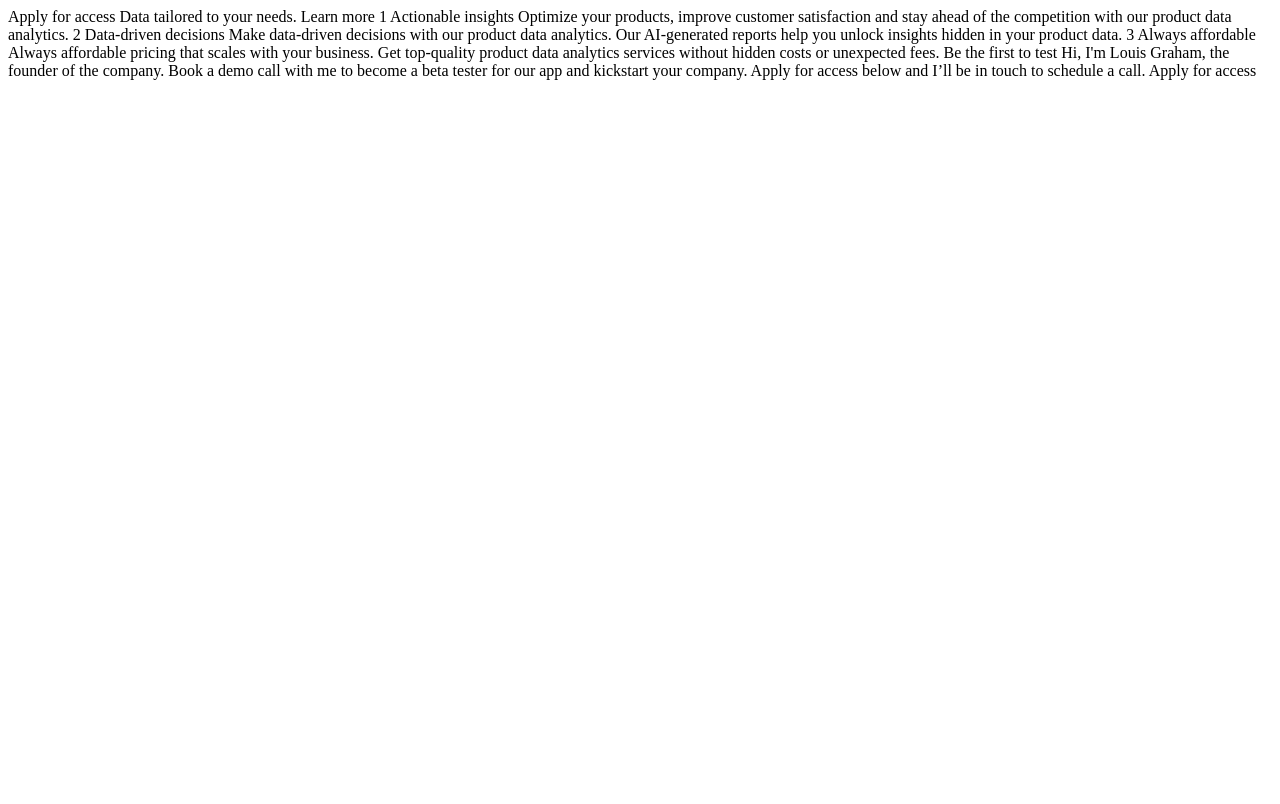
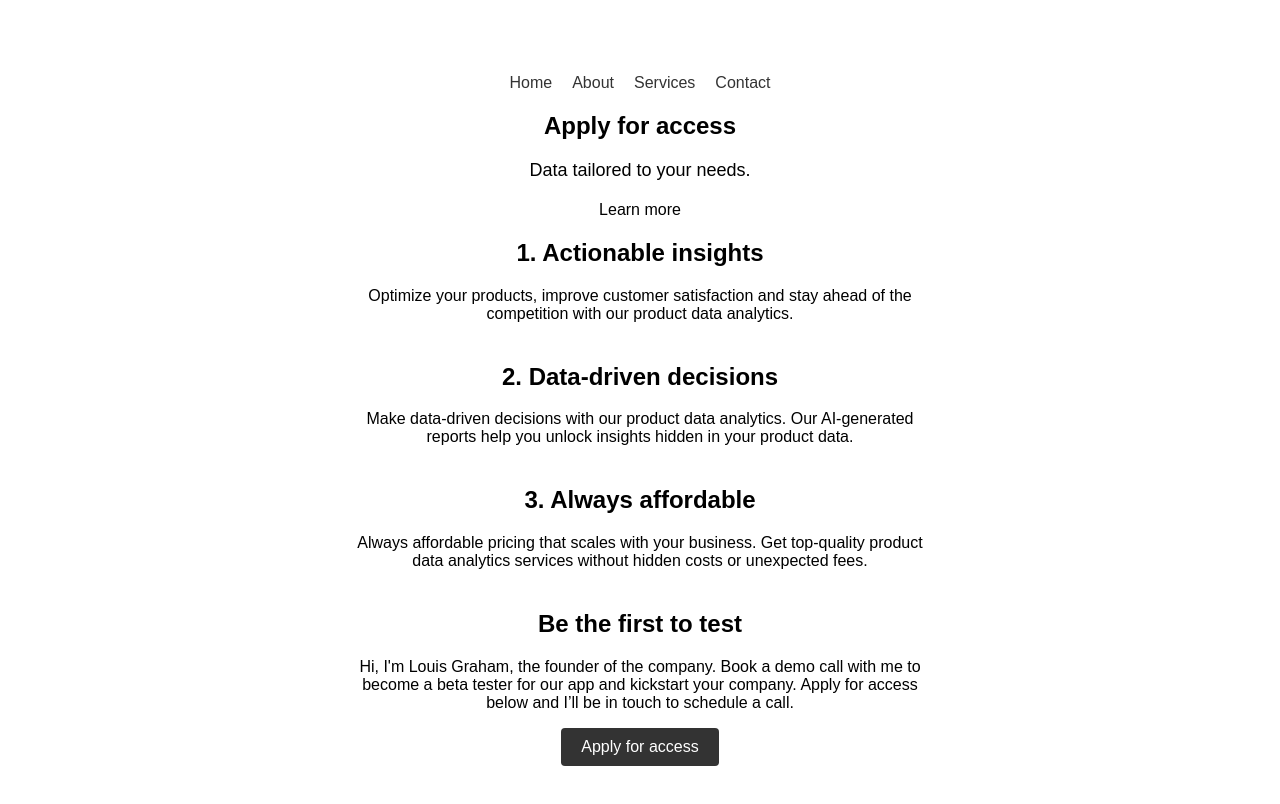
Before and after one commit to gladstone28/rose-workit-landing-page, a plain HTML site: page index.html in a window 1280 px wide. Drawn offline with Linux system fonts and the light colour scheme.

Commit message:
modified index.html and added style.css

```diff
--- a/index.html
+++ b/index.html
@@ -7,43 +7,97 @@
   <link rel="icon" type="image/png" sizes="32x32" href="./assets/images/favicon-32x32.png">
 
   <title>Frontend Mentor | Workit landing page</title>
+
+  <style>
+    /* CSS code for the flexbox layout */
+    body {
+      display: flex;
+      flex-direction: column;
+      align-items: center;
+      justify-content: center;
+      min-height: 100vh;
+      margin: 0;
+      padding: 20px;
+      font-family: Arial, sans-serif;
+    }
+
+    .container {
+      max-width: 600px;
+      text-align: center;
+    }
+
+    .nav {
+      display: flex;
+      justify-content: center;
+      margin-bottom: 20px;
+    }
+
+    .nav a {
+      margin: 0 10px;
+      text-decoration: none;
+      color: #333;
+    }
+
+    .heading {
+      font-size: 24px;
+      font-weight: bold;
+      margin-bottom: 20px;
+    }
+
+    .subheading {
+      font-size: 18px;
+      margin-bottom: 20px;
+    }
+
+    .section {
+      margin-bottom: 40px;
+    }
+
+    .cta-button {
+      display: inline-block;
+      padding: 10px 20px;
+      background-color: #333;
+      color: #fff;
+      text-decoration: none;
+      border-radius: 4px;
+    }
+  </style>
 </head>
 <body>
+  <div class="container">
+    <nav class="nav">
+      <a href="#">Home</a>
+      <a href="#">About</a>
+      <a href="#">Services</a>
+      <a href="#">Contact</a>
+    </nav>
 
-  Apply for access
+    <h1 class="heading">Apply for access</h1>
 
-  Data tailored to your needs.
+    <p class="subheading">Data tailored to your needs.</p>
 
-  Learn more
+    <p>Learn more</p>
 
-  1
+    <div class="section">
+      <h2>1. Actionable insights</h2>
+      <p>Optimize your products, improve customer satisfaction and stay ahead of the competition with our product data analytics.</p>
+    </div>
 
-  Actionable insights
+    <div class="section">
+      <h2>2. Data-driven decisions</h2>
+      <p>Make data-driven decisions with our product data analytics. Our AI-generated reports help you unlock insights hidden in your product data.</p>
+    </div>
 
-  Optimize your products, improve customer satisfaction and stay ahead of the competition
-  with our product data analytics.
+    <div class="section">
+      <h2>3. Always affordable</h2>
+      <p>Always affordable pricing that scales with your business. Get top-quality product data analytics services without hidden costs or unexpected fees.</p>
+    </div>
 
-  2
+    <h2>Be the first to test</h2>
 
-  Data-driven decisions
+    <p>Hi, I'm Louis Graham, the founder of the company. Book a demo call with me to become a beta tester for our app and kickstart your company. Apply for access below and I’ll be in touch to schedule a call.</p>
 
-  Make data-driven decisions with our product data analytics. Our AI-generated reports help
-  you unlock insights hidden in your product data.
-
-  3
-
-  Always affordable
-
-  Always affordable pricing that scales with your business. Get top-quality product data
-  analytics services without hidden costs or unexpected fees.
-
-  Be the first to test
-
-  Hi, I'm Louis Graham, the founder of the company. Book a demo call with me to become a
-  beta tester for our app and kickstart your company. Apply for access below and I’ll be
-  in touch to schedule a call.
-
-  Apply for access
-
+    <a class="cta-button" href="#">Apply for access</a>
+  </div>
 </body>
 </html>
--- /dev/null
+++ b/style.css
@@ -0,0 +1,52 @@
+/* CSS code for the flexbox layout */
+body {
+  display: flex;
+  flex-direction: column;
+  align-items: center;
+  justify-content: center;
+  min-height: 100vh;
+  margin: 0;
+  padding: 20px;
+  font-family: Arial, sans-serif;
+}
+
+.container {
+  max-width: 600px;
+  text-align: center;
+}
+
+.nav {
+  display: flex;
+  justify-content: center;
+  margin-bottom: 20px;
+}
+
+.nav a {
+  margin: 0 10px;
+  text-decoration: none;
+  color: #333;
+}
+
+.heading {
+  font-size: 24px;
+  font-weight: bold;
+  margin-bottom: 20px;
+}
+
+.subheading {
+  font-size: 18px;
+  margin-bottom: 20px;
+}
+
+.section {
+  margin-bottom: 40px;
+}
+
+.cta-button {
+  display: inline-block;
+  padding: 10px 20px;
+  background-color: #333;
+  color: #fff;
+  text-decoration: none;
+  border-radius: 4px;
+}
```
